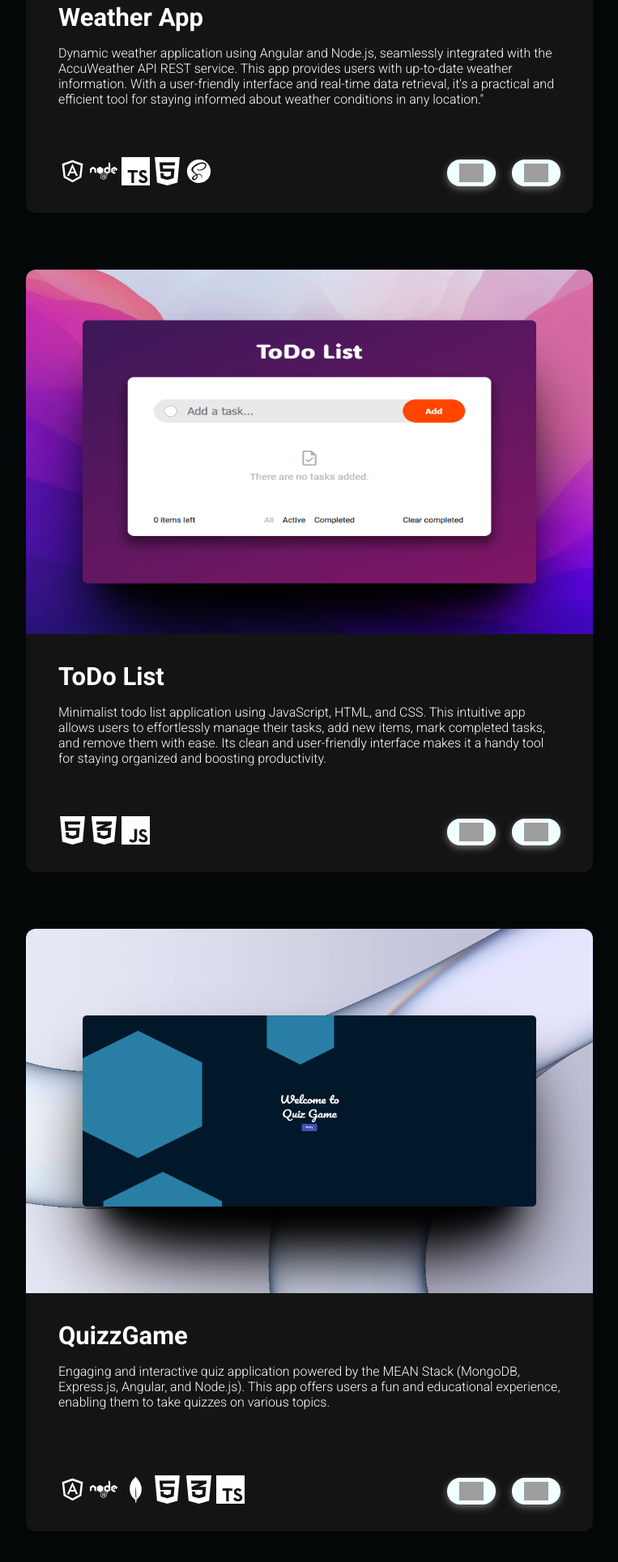
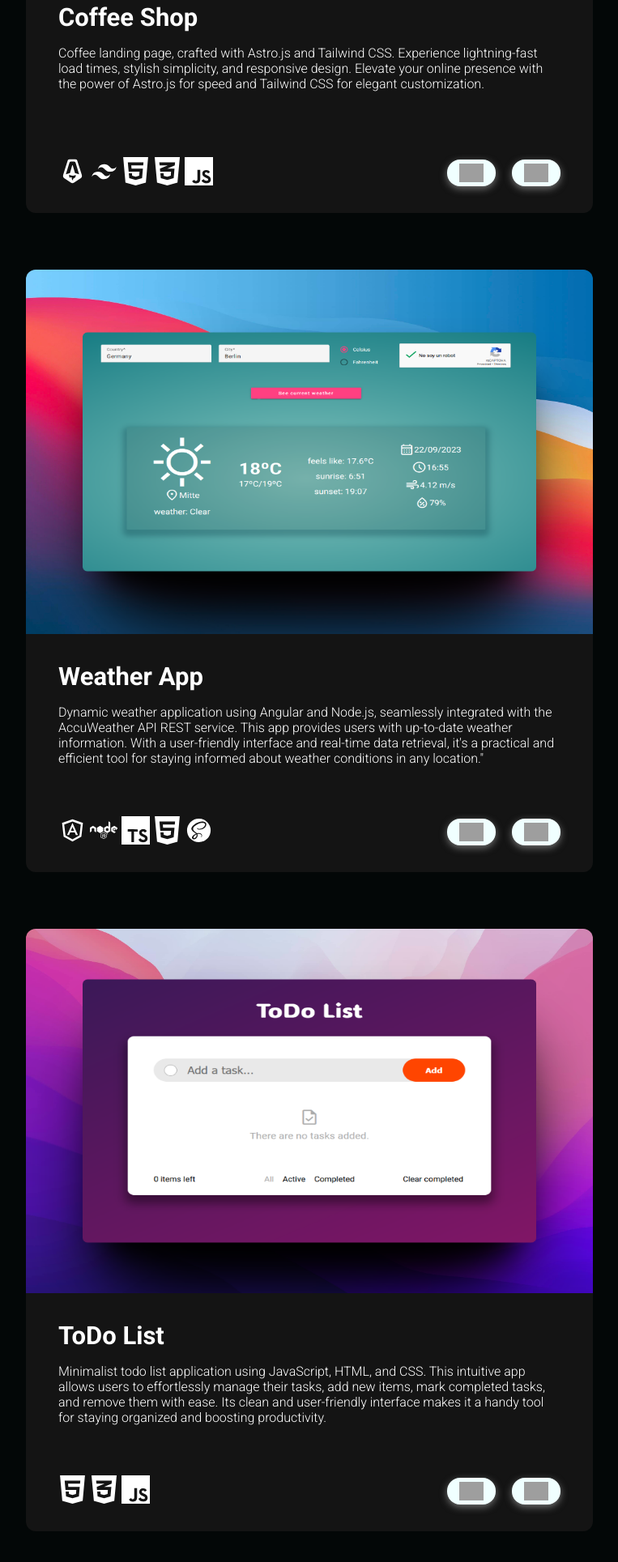
Before and after one commit to RodriGomezz/Portfolio, a plain HTML site: page index.html in a window 1280 px wide. Shown: the part 2856-4785 px from the top of the page at 81% size, without its empty margins (258-1021 px from the left). Drawn offline with Linux system fonts and the light colour scheme; grey boxes are pictures that could not be loaded; files whose address does not match are found by name.

Commit message:
adding coffee project

```diff
--- a/index.html
+++ b/index.html
@@ -232,6 +232,44 @@
       </div>
 
       <div class="projectContainer hidden">
+        <img class="project" src="./docs/coffeeShop.png" alt="coffeeShop" />
+        <div class="projectText">
+          <div>
+            <h2 class="projectTitle">Coffee Shop</h2>
+            <p>
+              Coffee landing page, crafted with Astro.js and Tailwind CSS.
+              Experience lightning-fast load times, stylish simplicity, and
+              responsive design. Elevate your online presence with the power of
+              Astro.js for speed and Tailwind CSS for elegant customization.
+            </p>
+          </div>
+          <div class="iconsProject">
+            <div class="icons">
+              <img src="docs/astro.svg" alt="astro" />
+              <img src="docs/tailwind.svg" alt="tailwind" />
+              <img src="docs/html5-02.svg" alt="html" />
+              <img src="docs/css3-02.svg" alt="css" />
+              <img src="docs/javascript-155.svg" alt="javascript" />
+            </div>
+            <div class="btnProject">
+              <a class="btn" href="https://coffee-shop-dun-tau.vercel.app/"
+                ><img
+                  class="iconWeb"
+                  src="https://www.svgrepo.com/show/118118/world-web.svg"
+                  alt="webPage"
+              /></a>
+              <a class="btn" href="https://github.com/RodriGomezz/CoffeeShop"
+                ><img
+                  class="iconWeb"
+                  src="https://www.svgrepo.com/show/512317/github-142.svg"
+                  alt="githubPage"
+              /></a>
+            </div>
+          </div>
+        </div>
+      </div>
+
+      <div class="projectContainer hidden">
         <img
           class="project"
           src="./docs/weatherAppmockup.png"
@@ -315,45 +353,6 @@
           </div>
         </div>
       </div>
-
-      <div class="projectContainer hidden">
-        <img class="project" src="./docs/quizzGame.png" alt="weatherApp" />
-        <div class="projectText">
-          <div>
-            <h2 class="projectTitle">QuizzGame</h2>
-            <p>
-              Engaging and interactive quiz application powered by the MEAN
-              Stack (MongoDB, Express.js, Angular, and Node.js). This app offers
-              users a fun and educational experience, enabling them to take
-              quizzes on various topics.
-            </p>
-          </div>
-          <div class="iconsProject">
-            <div class="icons">
-              <img src="docs/angular-outlined.svg" alt="angular" />
-              <img src="docs/node.svg" alt="nodejs" />
-              <img src="docs/mongodb.svg" alt="mongodb" />
-              <img src="docs/html5-02.svg" alt="html" />
-              <img src="docs/css3-02.svg" alt="css" />
-              <img src="docs/typescript.svg" alt="typescript" />
-            </div>
-            <div class="btnProject">
-              <a class="btn" href="https://quiz-game-delta-two.vercel.app/home"
-                ><img
-                  class="iconWeb"
-                  src="https://www.svgrepo.com/show/118118/world-web.svg"
-                  alt=""
-              /></a>
-              <a class="btn" href="https://github.com/RodriGomezz/QuizGame"
-                ><img
-                  class="iconWeb"
-                  src="https://www.svgrepo.com/show/512317/github-142.svg"
-                  alt=""
-              /></a>
-            </div>
-          </div>
-        </div>
-      </div>
     </section>
 
     <section id="contact" class="hidden">
```
Also changed, not shown: docs/astro.svg (added), docs/coffeeShop.png (added), docs/tailwind.svg (added).
